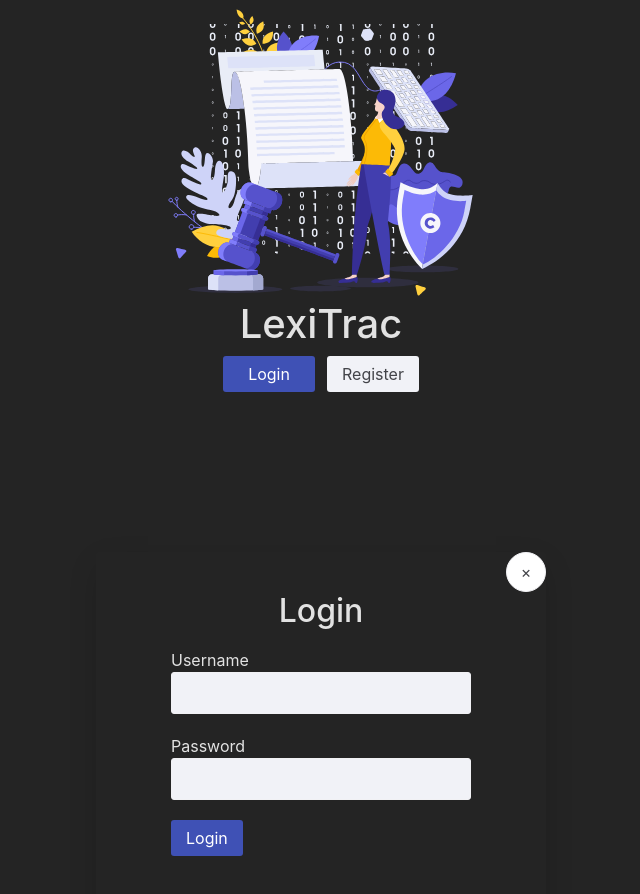
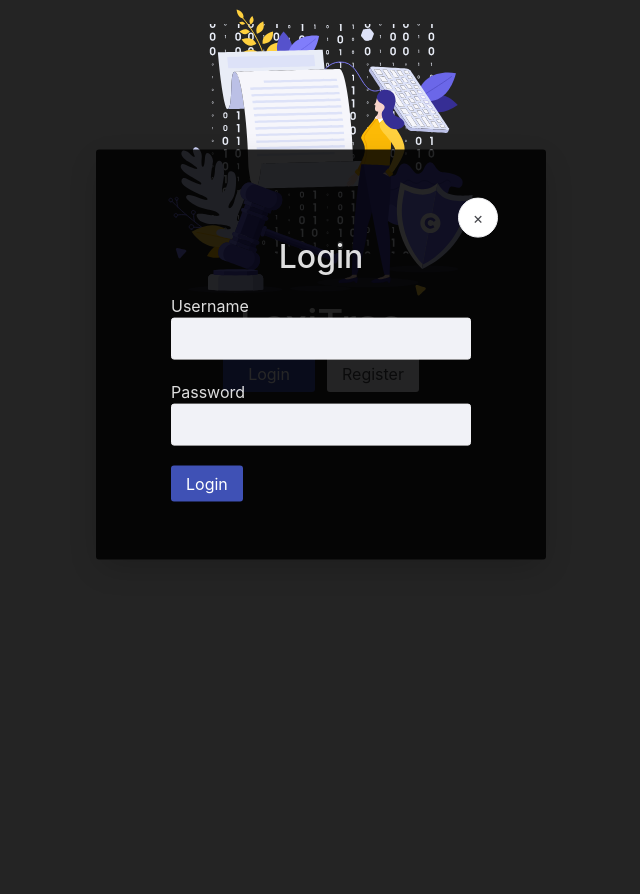
Before and after one commit to razorhollow/lexitrac-client, a React (Vite) app: page / in a window 1280 px wide. Both pictures are taken after a click on the button "Login". Shown: the top 894 px of the page, without its empty margins (319-959 px from the left). After the commit the page ends 800 px from the top, so only its background shows below. Built offline with nearby package versions, Linux system fonts and the light colour scheme; no server answers.

Commit message:
style modal

```diff
--- a/src/components/modal.jsx
+++ b/src/components/modal.jsx
@@ -36,7 +36,21 @@ function ModalOpenButton({children: child}) {
 function ModalContentsBase(props) {
   const [isOpen, setIsOpen] = React.useContext(ModalContext)
   return (
-    <Dialog isOpen={isOpen} onDismiss={() => setIsOpen(false)} {...props} />
+    <Dialog
+      isOpen={isOpen}
+      onDismiss={() => setIsOpen(false)}
+      css={{
+        padding: '3rem',
+        position: 'fixed',
+        top: '50%',
+        left: '50%',
+        transform: 'translate(-50%, -100%)',
+        zIndex: 9999,
+        width: '100%',
+        backgroundColor: 'rgba(1, 1, 1, 0.85)',
+      }}
+      {...props}
+    />
   )
 }
 
--- a/src/pages/Landing/Landing.jsx
+++ b/src/pages/Landing/Landing.jsx
@@ -6,6 +6,7 @@ import Lottie from 'lottie-react'
 import logo from '../../assets/legal-document.json'
 import { Button, Input, FormGroup } from '../../components/lib'
 import {Modal, ModalContents, ModalOpenButton} from '../../components/modal'
+import LoginPage from '../Login/Login'
 
 function LoginForm({onSubmit, submitButton}) {
   function handleSubmit(event) {
@@ -72,7 +73,9 @@ const Landing = ({ user }) => {
           gridGap: '0.75rem',
         }}
       >
-        <Modal>
+        <Modal
+          css={{zIndex: 9999}}
+        >
           <ModalOpenButton>
             <Button variant="primary">Login</Button>
           </ModalOpenButton>
--- a/src/pages/Login/Login.jsx
+++ b/src/pages/Login/Login.jsx
@@ -42,11 +42,11 @@ const LoginPage = ({ handleAuthEvt }) => {
   }
 
   return (
-    <main className={styles.container}>
+    <main>
       <h1>Log In</h1>
-      <p className={styles.message}>{message}</p>
-      <form autoComplete="off" onSubmit={handleSubmit} className={styles.form}>
-        <label className={styles.label}>
+      <p>{message}</p>
+      <form autoComplete="off" onSubmit={handleSubmit}>
+        <label>
           Email
           <input
             type="text"
@@ -55,7 +55,7 @@ const LoginPage = ({ handleAuthEvt }) => {
             onChange={handleChange}
           />
         </label>
-        <label className={styles.label}>
+        <label>
           Password
           <input
             type="password"
@@ -66,7 +66,7 @@ const LoginPage = ({ handleAuthEvt }) => {
         </label>
         <div>
           <Link to="/">Cancel</Link>
-          <button className={styles.button} disabled={isFormInvalid()}>
+          <button disabled={isFormInvalid()}>
             Log In
           </button>
         </div>
```
